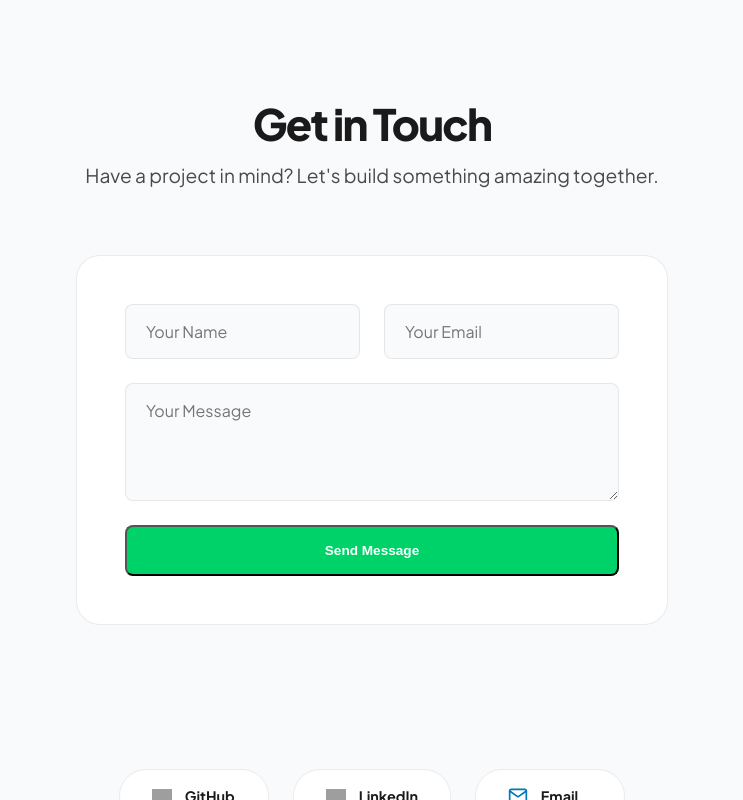
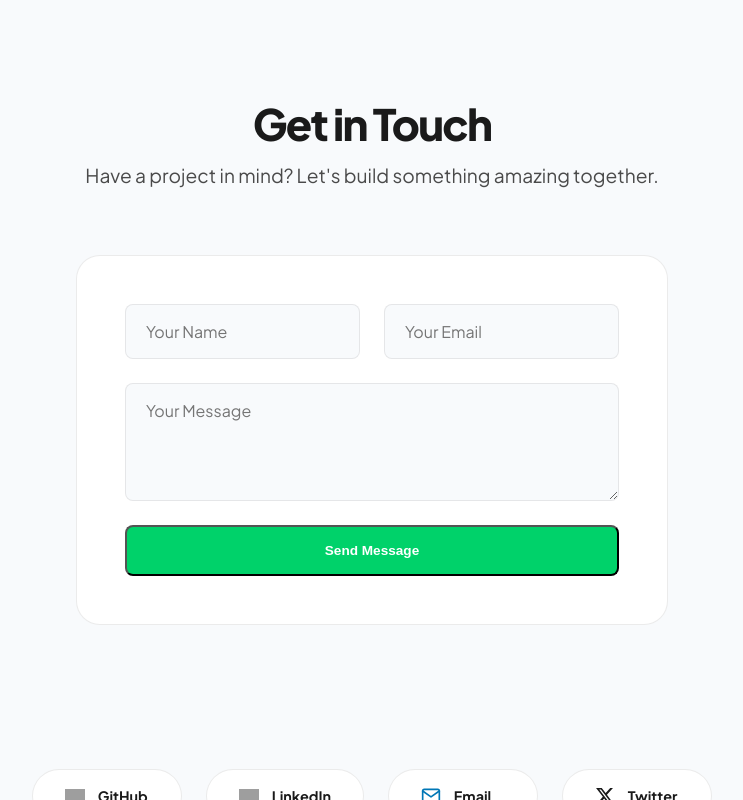
Before and after one commit to Glitch8x/glitch, a website built with Vite: page index.html in a window 1280 px wide. Shown: the part 11200-12000 px from the top of the page, without its empty margins (268-1011 px from the left). Built offline with nearby package versions, Linux system fonts and the light colour scheme; grey boxes are pictures that could not be loaded; a web font is replaced by a local one.

Commit message:
feat: add twitter link to contact section

```diff
--- a/index.html
+++ b/index.html
@@ -478,6 +478,12 @@
             </svg>
             <span>Email</span>
           </a>
+          <a href="https://twitter.com/Glitch8x" target="_blank" class="stack-pill" style="padding: 1rem 2rem;">
+            <svg xmlns="http://www.w3.org/2000/svg" width="20" height="20" viewBox="0 0 24 24" fill="currentColor">
+              <path d="M18.244 2.25h3.308l-7.227 8.26 8.502 11.24H16.17l-5.214-6.817L4.99 21.75H1.68l7.73-8.835L1.254 2.25H8.08l4.713 6.231zm-1.161 17.52h1.833L7.084 4.126H5.117z"/>
+            </svg>
+            <span>Twitter</span>
+          </a>
         </div>
       </div>
     </section>
```
